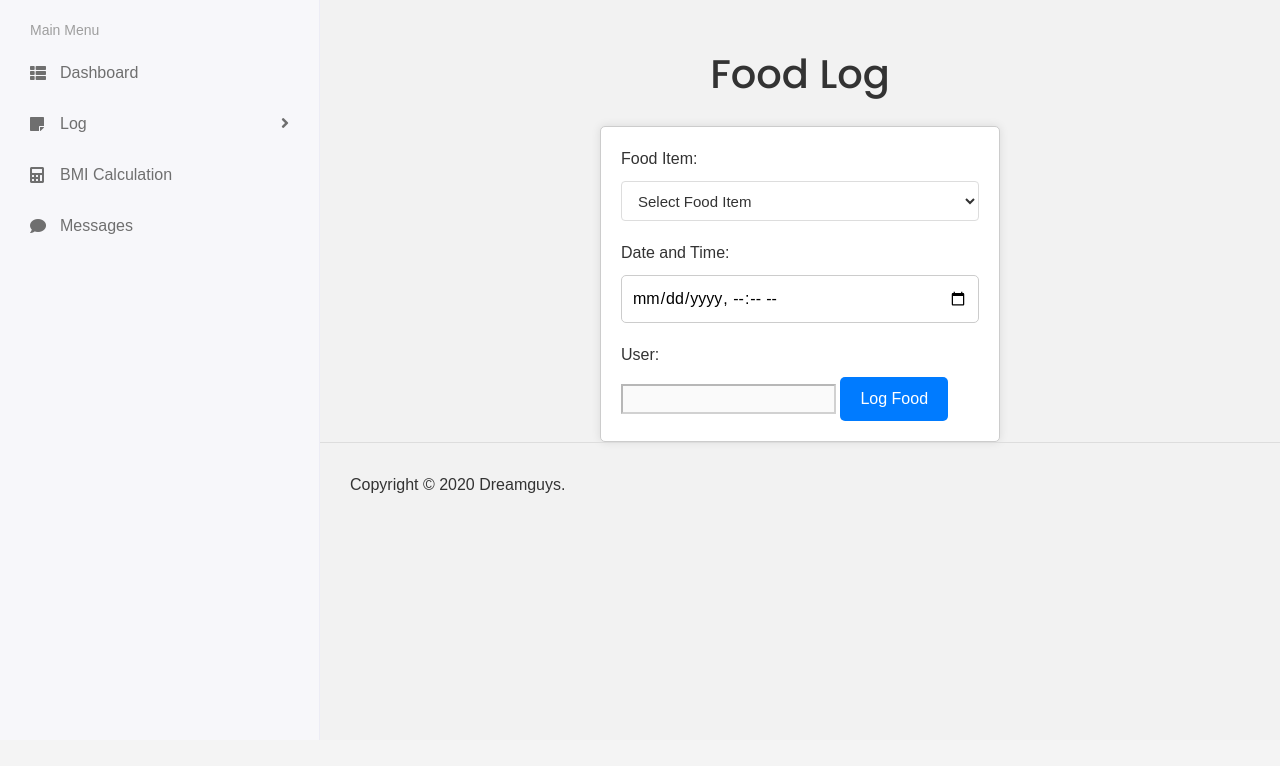
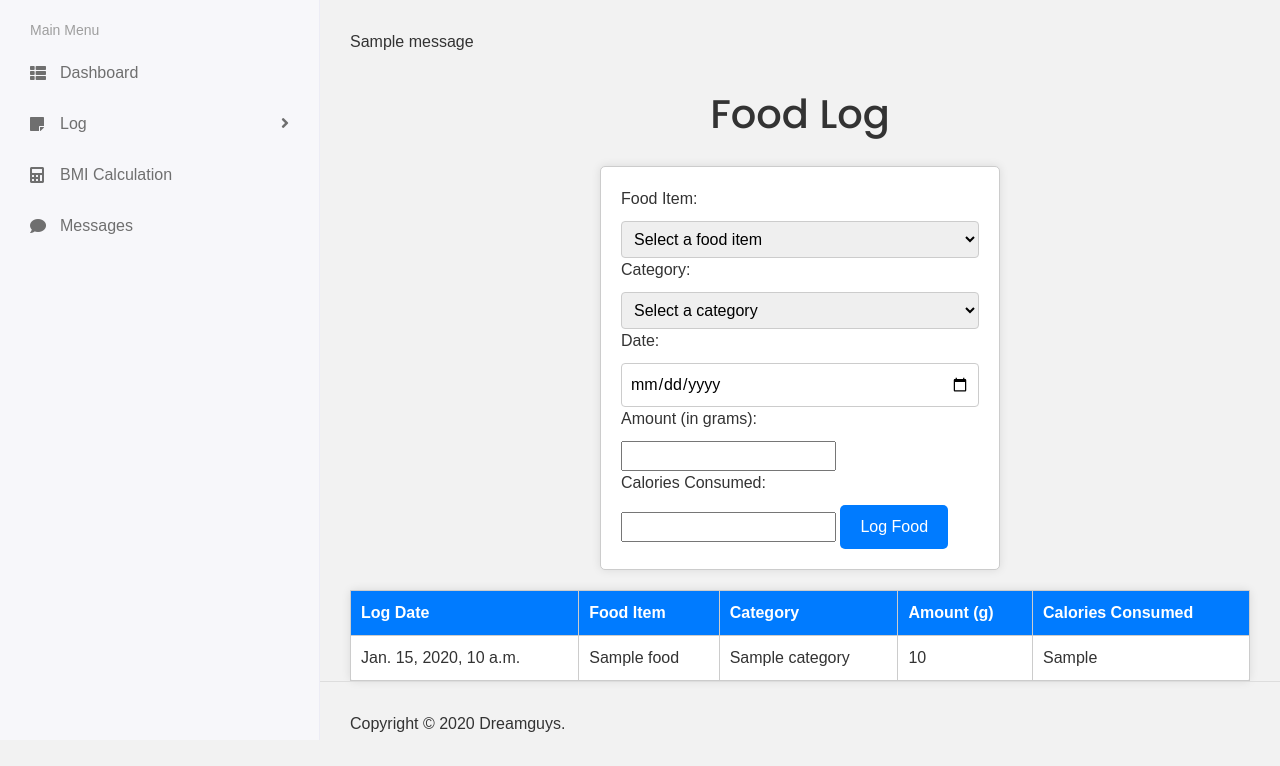
Before and after one commit to dskarkera23/dbms-mini-project, a Django app: template health_and_fitness_tracker/template/User/food_log.html in a window 1280 px wide. Shown: the part 60-826 px from the top of the page. Before the commit the page ends 553 px from the top, so only its background shows below. Run offline with Django 3.2, Linux system fonts and the light colour scheme; the template is opened without the code that fills it: most values are stand-ins (such as "Sample title", 1, 10 or a date in 2020); one stand-in notice (Sample message) is shown; some libraries are stand-ins or nearby versions.

Commit message:
food log-done

```diff
--- a/health_and_fitness_tracker/health_and_fitness_tracker/urls.py
+++ b/health_and_fitness_tracker/health_and_fitness_tracker/urls.py
@@ -14,11 +14,15 @@
 
                   path('User/home', user_views.HOME, name='user_home'),
 
-                  path('User/log/exelog', user_views.EXE_LOG, name='exe_log'),
+                  #path('User/log/exelog', user_views.EXE_LOG, name='exe_log'),
 
                   path('profile', views.PROFILE, name='profile'),
                   path('profile/update', views.PROFILE_UPDATE, name='profile_update'),
 
                   path('User/log/food_log', user_views.FOOD_LOG, name='food_log'),
+                  path('User/log/log_food', user_views.log_food, name='log_food'),
+
+
+
 
               ] + static(settings.MEDIA_URL, document_root=settings.MEDIA_ROOT)
--- a/health_and_fitness_tracker/template/User/food_log.html
+++ b/health_and_fitness_tracker/template/User/food_log.html
@@ -29,12 +29,36 @@
             margin-bottom: 10px;
         }
 
-select, input[type="datetime-local"] {
+        #log_date, #id_food, #id_category {
             width: 100%;
-    padding: 10px;
-    margin-bottom: 20px;
+            padding: 8px;
+            border: 1px solid #ccc;
+            border-radius: 4px;
+        }
+
+         table {
+        width: 100%;
+        margin-top: 20px;
+        border-collapse: collapse;
+        background-color: #fff;
         border: 1px solid #ccc;
         border-radius: 5px;
+        box-shadow: 0 0 10px rgba(0, 0, 0, 0.1);
+        }
+
+        th, td {
+            border: 1px solid #ccc;
+            padding: 10px;
+            text-align: left;
+        }
+
+        th {
+            background-color: #007BFF;
+            color: #fff;
+        }
+
+        tr:nth-child(even) {
+            background-color: #f2f2f2;
         }
 
         button {
@@ -50,23 +74,71 @@
             background-color: #0056b3;
         }
     </style>
+    {% if messages %}
+    <ul class="messages">
+        {% for message in messages %}
+            <li>{{ message }}</li>
+        {% endfor %}
+    </ul>
+    {% endif %}
+
     <h1>Food Log</h1>
-    <form method="post">
+    <form method="post" action="{% url 'log_food' %}">
     {% csrf_token %}
+
         <label for="food">Food Item:</label>
-        <select name="food" id="food" class="form-control">
-            <option value="" selected disabled>Select Food Item</option>
-            {% for food_item in food_items %}
-                <option value="{{ food_item.name }}">{{ food_item.name }}</option>
+            <select name="food" id="id_food" required>
+                <option value="" disabled selected>Select a food item</option>
+                {% for item in food_item %}
+                    <option value="{{ item.id }}">{{ item.name }}</option>
                 {% endfor %}
             </select>
 
-        <label for="log_date">Date and Time:</label>
-        <input type="datetime-local" id="log_date" name="log_date">
 
-        <label for="user">User:</label>
-        <input type="text" id="user" name="user" value="{{ user.username }}" disabled>
+
+
+     <label for="category">Category:</label>
+        <select name="category" id="id_category" required>
+            <option value="" disabled selected>Select a category</option>
+            {% for category in categories %}
+                <option value="{{ category.id }}">{{ category.category_name }}</option>
+            {% endfor %}
+        </select>
+
+
+
+    <label for="log_date">Date:</label>
+        <input type="date" id="log_date" name="log_date" required="required">
+
+        <label for="amount_g">Amount (in grams):</label>
+        <input type="number" id="amount_g" name="amount_g" min="0" step="1">
+
+        <label for="calories_consumed">Calories Consumed:</label>
+        <input type="number" id="calories_consumed" name="calories_consumed" min="0" step="1">
 
         <button type="submit">Log Food</button>
     </form>
+
+    <table>
+        <thead>
+            <tr>
+                <th>Log Date</th>
+                <th>Food Item</th>
+                <th>Category</th>
+                <th>Amount (g)</th>
+                <th>Calories Consumed</th>
+            </tr>
+        </thead>
+        <tbody>
+            {% for log in food %}
+                <tr>
+                    <td>{{ log.log_date }}</td>
+                    <td>{{ log.food.name }}</td>
+                    <td>{{ log.category.category_name }}</td>
+                    <td>{{ log.amount_g }}</td>
+                    <td>{{ log.calories_consumed }}</td>
+                </tr>
+            {% endfor %}
+        </tbody>
+    </table>
 {% endblock %}
--- a/health_and_fitness_tracker/template/includes/sidebar.html
+++ b/health_and_fitness_tracker/template/includes/sidebar.html
@@ -12,8 +12,9 @@
                      <li class="submenu">
                         <a href="#"><i class="fa fa-sticky-note"></i> <span> Log</span> <span class="menu-arrow"></span></a>
                         <ul>
+                           <li><a href="{% url 'food_log' %}">Log List</a></li>
                            <li><a href="{% url 'food_log' %}">Food Log</a></li>
-                           <li><a href="{% url 'exe_log' %}">Exercise Log</a></li>
+
                         </ul>
                      </li>
                      <li>
```
Also changed, not shown: health_and_fitness_tracker/app/forms.py (+19 -3 lines), health_and_fitness_tracker/app/models.py (+29 -3 lines), health_and_fitness_tracker/health_and_fitness_tracker/user_views.py (+59 -6 lines), health_and_fitness_tracker/health_and_fitness_tracker/views.py (+1 -27 lines), health_and_fitness_tracker/template/User/exe_log.html (+9 -1 lines), health_and_fitness_tracker/app/migrations/0001_initial.py, health_and_fitness_tracker/app/migrations/0002_foodcategory_fooditem_foodlog.py (deleted), health_and_fitness_tracker/db.sqlite3. Lines whose indentation alone changed are shown as unchanged.
